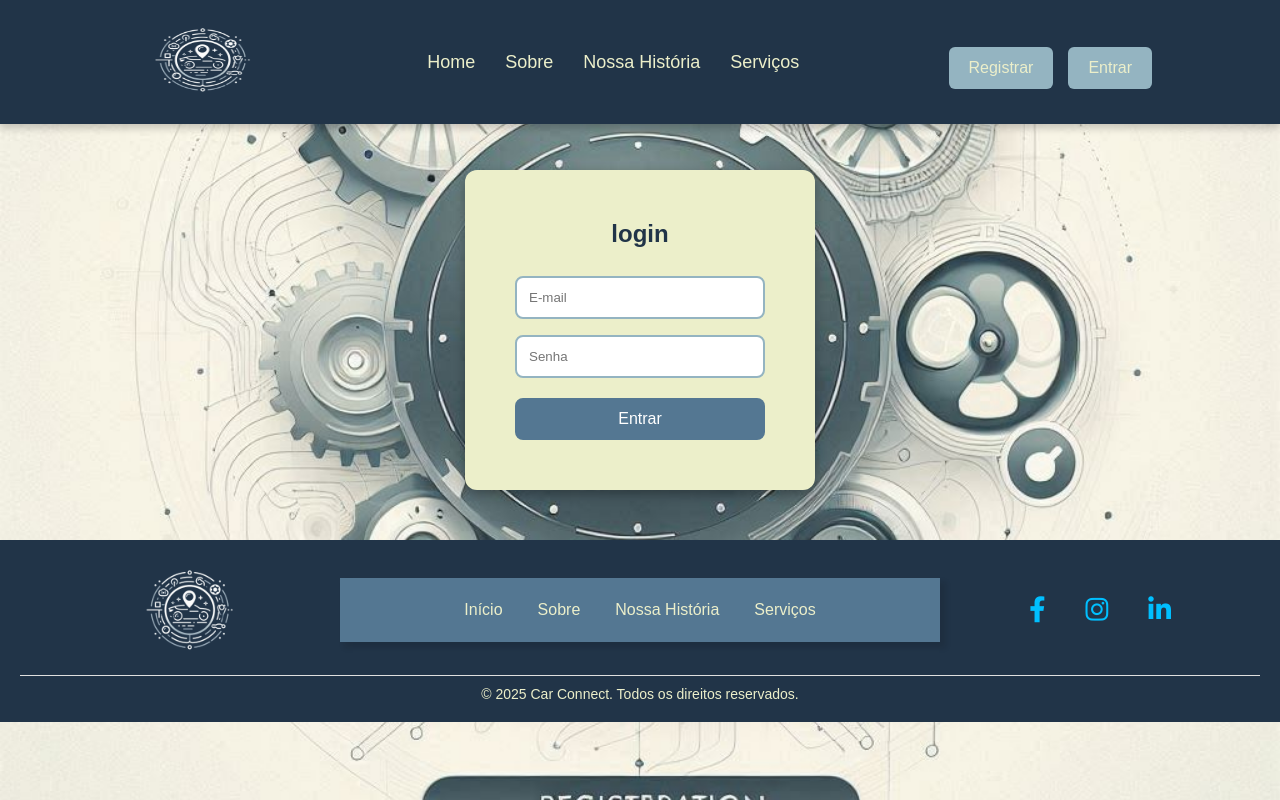
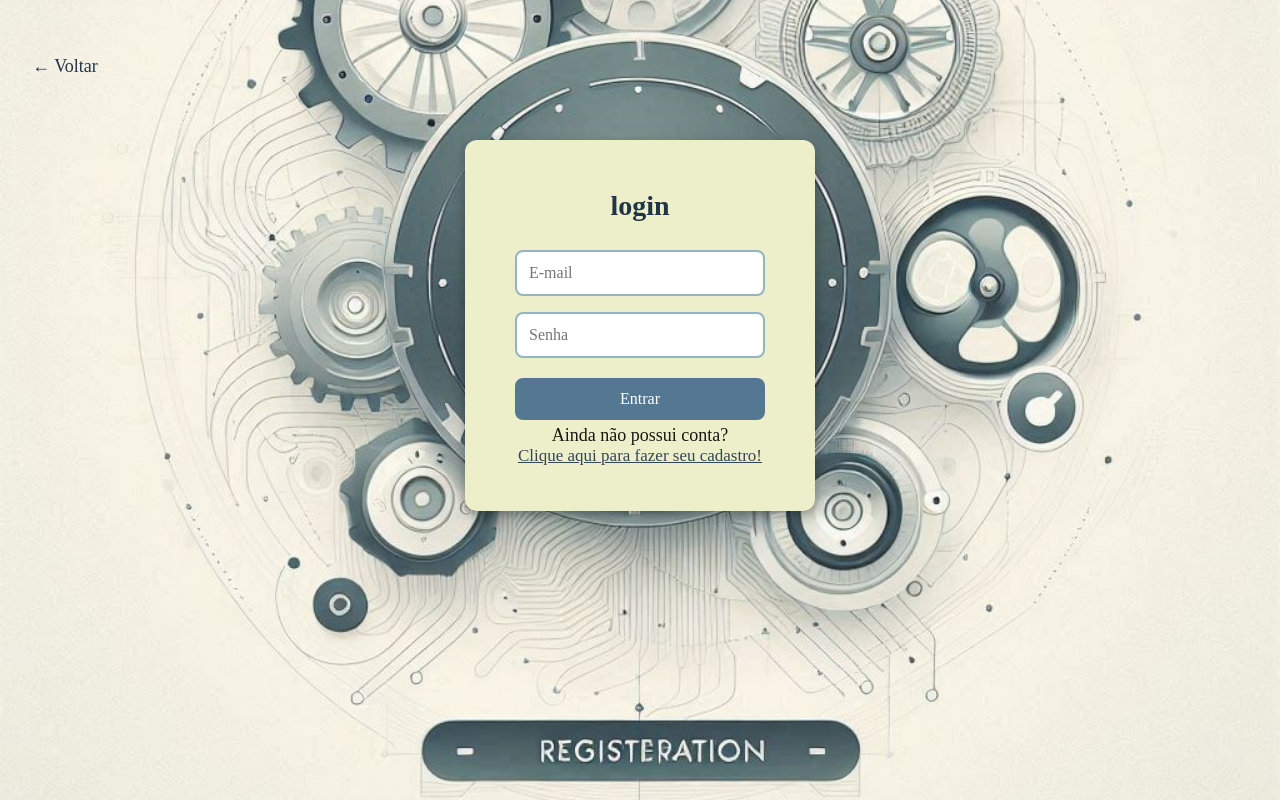
Before and after one commit to Jv-Torelli/projeto_Individual, a website: page CarConnect Site/public/login.html in a window 1280 px wide. Drawn offline with Linux system fonts and the light colour scheme.

Commit message:
Pagina de login e cadastro modificada

```diff
--- a/CarConnect Site/public/css/cadastro.css
+++ b/CarConnect Site/public/css/cadastro.css
@@ -2,7 +2,7 @@
     margin: 0;
     padding: 0;
     box-sizing: border-box;
-    font-family: "Poppins", sans-serif;
+    font-family: 'Times New Roman', Times, serif;
 }
 
 html {
@@ -48,105 +48,53 @@ body {
     color: white;
   }
 
-nav {
-    width: 100%;
-    background-color: #213448;
-    padding: 23px 10%;
-    z-index: 1;
-    box-shadow: 5px 5px 5px 1px #0e0e0e20;
-    transition: top 0.6s ease-in-out;
+.container p{
+    position: relative;
+    top: 5px;
+    font-size: 18px;
+    color: black;
+    opacity: 0.9;
+    font-family: 'Times New Roman', Times, serif;
 }
 
-span {
-    font-weight: 600;
-    color: #118a8a;
+.container a{
+    position: relative;
+    top: 5px;
+    font-size: 17px;
+    color: #213448;
+    opacity: 0.9;
+    transition: color 0.3s ease-in-out;
+    font-family: 'Times New Roman', Times, serif;
 }
 
-section {
-    margin-top: -1px;
-    padding-top: 100px;
+.container a:hover{
+    color: #547792;
 }
 
-.navBar {
-    width: 100%;
-    background-color: #213448;
-    padding: 20px 10%;
-    position: fixed;
-    top: 0;
-    z-index: 1000;
-    display: flex;
-    justify-content: space-between;
-    align-items: center;
-    box-shadow: 0px 4px 8px rgba(0, 0, 0, 0.2);
-}
-
-.titleNav img {
-    height: 80px;
-    width: 150px;
-}
-
-.navLinks {
-    display: flex;
-    gap: 30px;
-}
-
-#logo{
-    padding-left: 20px;
-    padding-right: 20px;
-}
-
-.navLink {
-    list-style: none;
-}
-
-.navLink a {
-    text-decoration: none;
-    font-size: 18px;
-    font-weight: 500;
-    color: #ECEFCA;
-    transition: color 0.3s ease-in-out;
-}
-
-.navLink a:hover {
-    color: #94B4C1;
-}
-
-.btnsNav {
-    display: flex;
-    gap: 15px;
-}
-
-.btnLogin {
-    padding: 12px 20px;
-    font-size: 16px;
-    font-weight: 500;
-    color: #ECEFCA;
-    background-color: #94B4C1;
-    border: none;
-    border-radius: 6px;
-    cursor: pointer;
-    transition: 0.3s;
-}
-
-.btnLogin:hover {
-    background-color: #547792;
-}
 
 .container {
+    position: relative;
     background: #ECEFCA;
     padding: 50px;
     border-radius: 12px;
     box-shadow: 0px 4px 12px rgba(0, 0, 0, 0.3);
     width: 350px;
     text-align: center;
-    margin: auto;
-    margin-top: 50px;
-    margin-bottom: 50px;
+    margin-left: auto;
+    margin-right: auto;
+    bottom: 80px;
+}
+
+.containerGeral {
+    max-width: 1300px;
+    max-height: 600px;
+    margin: 0 auto;
+    padding: 20px;
 }
 
 h2 {
     color: #213448;
-    font-size: 24px;
+    font-size: 28px;
     margin-bottom: 20px;
 }
 
@@ -155,6 +103,7 @@ input {
     padding: 12px;
     margin: 8px 0;
     border: 2px solid #94B4C1;
+    font-size: 16px;
     border-radius: 8px;
     outline: none;
     transition: border-color 0.3s ease-in-out;
@@ -181,86 +130,22 @@ button:hover {
     background-color: #94B4C1;
 }
 
-.rodape-moderno {
-    background-color: #213448;
-    color: #ECEFCA;
-    padding: 20px;
-    text-align: center;
+
+.botao-voltar {
+    position: relative;
+    background-color: transparent;
+    border: none;
+    font-size: 18px;
+    width: 30%;
+    height: 60px;
+    cursor: pointer;
+    display: flex;
+    align-items: center;
+    margin-bottom: 20px;
+    color: #213448;
+    bottom: 50px;
 }
 
-.conteudo-rodape {
-    display: flex;
-    justify-content: space-between;
-    align-items: center;
-    flex-wrap: wrap;
-    max-width: 1200px;
-    margin: 0 auto;
+.botao-voltar:hover {
+    color: black;
 }
-
-.area-logo {
-    flex: 1;
-    display: flex;
-    justify-content: center;
-}
-
-.logo-rodape {
-    width: 100px;
-    height: auto;
-    max-width: 120px;
-}
-
-.area-navegacao {
-    flex: 2;
-    display: flex;
-    justify-content: center;
-}
-
-.menu-rodape {
-    display: flex;
-    gap: 35px;
-    justify-content: center;
-    background-color: #547792;
-}
-
-.menu-rodape a {
-    text-decoration: none;
-    color: #ECEFCA;
-    font-weight: 500;
-    transition: color 0.3s;
-}
-
-.menu-rodape a:hover {
-    color: #94B4C1;
-}
-
-.area-redes-sociais {
-    flex: 1;
-    text-align: right;
-}
-
-.icones-sociais {
-    display: flex;
-    gap: 20px;
-    justify-content: center;
-}
-
-.icones-sociais a {
-    margin-left: 20px;
-    font-size: 26px;
-    color: #00bfff;
-    transition: transform 0.3s, color 0.3s;
-}
-
-.icones-sociais a:hover {
-    color: #547792;
-    transform: scale(1.2);
-}
-
-.rodape-final {
-    margin-top: 15px;
-    font-size: 14px;
-    color: #ECEFCA;
-    border-top: 1px solid #e0e0e0;
-    padding-top: 10px;
-    text-align: center;
-}
--- a/CarConnect Site/public/css/feed.css
+++ b/CarConnect Site/public/css/feed.css
@@ -1,8 +1,11 @@
+*{
+    margin: 0;
+    padding: 0;
+}
+
 body {
     font-family: Arial, sans-serif;
-    background-color: #f0f0f0;
-    margin: 0;
-    padding: 0;
+    background-color: #ECEFCA;
 }
 
 .container {
@@ -12,7 +15,7 @@ body {
 .barra-lateral {
     position: fixed;
     width: 140px;
-    background-color: #2d2d2d;
+    background-color: #213448;
     color: white;
     padding: 20px;
     height: 700px;
--- a/CarConnect Site/public/css/style.css
+++ b/CarConnect Site/public/css/style.css
@@ -132,7 +132,7 @@ section {
 .navLink a {
     display: flex;
     text-decoration: none;
-    font-size: 17px;
+    font-size: 20px;
     font-weight: 500;
     color: whitesmoke;
     text-decoration: none;
--- a/CarConnect Site/public/login.html
+++ b/CarConnect Site/public/login.html
@@ -1,5 +1,6 @@
 <!DOCTYPE html>
 <html lang="pt">
+
 <head>
     <meta charset="UTF-8">
     <meta name="viewport" content="width=device-width, initial-scale=1.0">
@@ -7,42 +8,13 @@
     <link rel="stylesheet" href="./css/cadastro.css">
     <link rel="stylesheet" href="https://cdnjs.cloudflare.com/ajax/libs/font-awesome/6.4.2/css/all.min.css">
 </head>
+
 <body>
 
-    <nav class="navBar" id="navBar">  <!-- Divisão da navbar Desktop  -->
-        <div class="titleNav">
-            <img src="./assets/img/logoCarConnect-SemFundo.png" style="height: 80px; width: 150px;" id="logo">
+    <div class="containerGeral">
+        <div class="botao-voltar">
+            <button class="botao-voltar" onclick="voltar()">← Voltar</button>
         </div>
-        <ul class="navLinks">
-
-          <li class="navLink ativa">
-            <a href="index.html">Home</a>
-        </li>
-
-        <li class="navLink">
-            <a href="index.html">Sobre</a>
-        </li>
-
-        <li class="navLink">
-            <a href="index.html">Nossa História</a>
-        </li>
-
-        <li class="navLink">
-            <a href="index.html">Serviços</a>
-        </li>
-
-        </ul>
-
-
-        <div class="btnsNav">
-            <a href="cadastro.html">
-                <button class="btnLogin" id="btnRegister"> Registrar</button>
-                </a>
-            <a href="login.html">
-            <button class="btnLogin">Entrar</button>
-            </a>
-        </div>
-    </nav>
 
         <div class="container">
             <h2>login</h2>
@@ -50,6 +22,8 @@
                 <input type="email" placeholder="E-mail" required id="email_input">
                 <input type="password" placeholder="Senha" required id="senha_input">
                 <button type="button" onclick="entrar()">Entrar</button>
+                <p>Ainda não possui conta?</p>
+                <a href="cadastro.html">Clique aqui para fazer seu cadastro!</a>
                 <div class="alerta_erro">
                     <div class="card_erro" id="cardErro">
                         <span id="mensagem_erro"></span>
@@ -57,45 +31,28 @@
                 </div>
             </form>
         </div>
-
-
-    <footer class="rodape-moderno">
-        <div class="conteudo-rodape">
-
-          <div class="area-logo">
-            <img src="./assets/img/logoCarConnect-SemFundo.png" alt="Car Connect" class="logo-rodape">
     </div>
 
-          <div class="area-navegacao">
-            <nav class="menu-rodape">
-              <a href="#">Início</a>
-              <a href="#">Sobre</a>
-              <a href="#">Nossa História</a>
-              <a href="#">Serviços</a>
-              <!-- <a href="#">Contato</a> -->
-            </nav>
-          </div>
+</body>
 
-          <div class="area-redes-sociais">
-            <div class="icones-sociais">
-              <a href="#"><i class="fab fa-facebook-f"></i></a>
-              <a href="#"><i class="fab fa-instagram"></i></a>
-              <a href="#"><i class="fab fa-linkedin-in"></i></a>
-            </div>
-          </div>
-
-        </div>
-
-        <div class="rodape-final">
-          <p>© 2025 Car Connect. Todos os direitos reservados.</p>
-        </div>
-      </footer>
-
-</body>
 </html>
 
 
 <script>
+
+    function voltar() {
+        document.querySelector('.botao-voltar').addEventListener('click', function () {
+            let contador = 3;
+            const intervalo = setInterval(function () {
+                contador--;
+                if (contador <= 0) {
+                    clearInterval(intervalo);
+                    window.location.href = './index.html'; // Redireciona para o index html
+                }
+            }, 500);
+        });
+    }
+
     function entrar() {
         var emailVar = email_input.value;
         var senhaVar = senha_input.value;
```
Also changed, not shown: CarConnect Site/app.js (+2 -8 lines), CarConnect Site/public/cadastro.html (+0 -67 lines), CarConnect Site/public/feed.html (+1 -1 lines), CarConnect Site/public/index.html (+2 -5 lines), CarConnect Site/src/routes/index.js (added, +8 -0 lines). Lines whose indentation alone changed are shown as unchanged.
